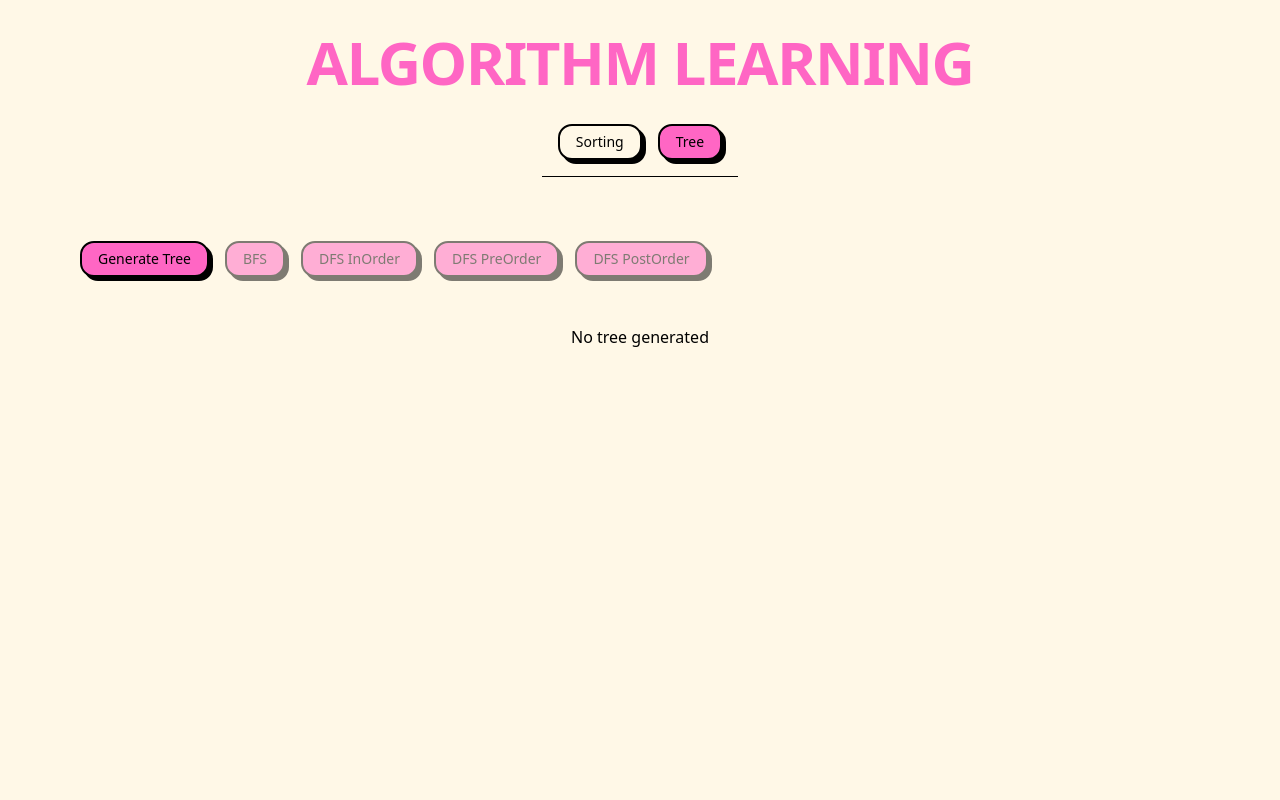
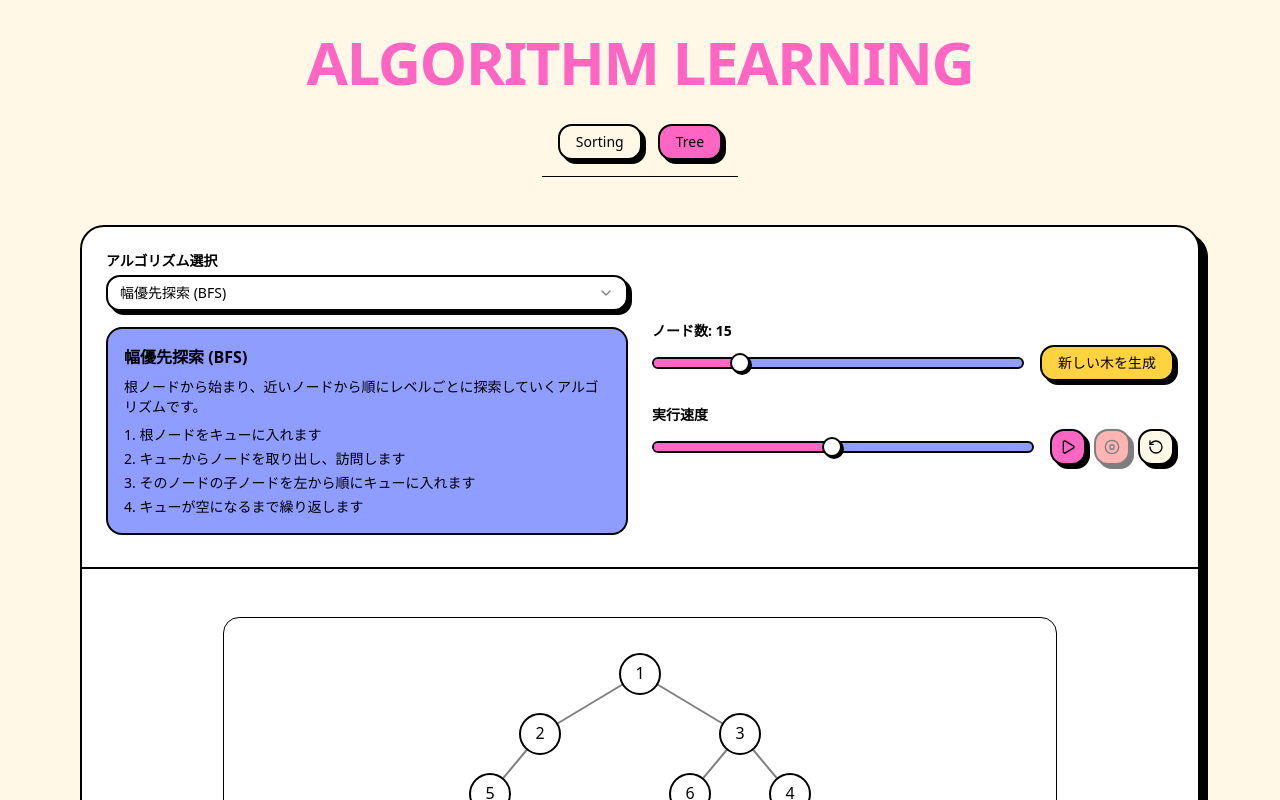
Before and after one commit to ks1590/algorithm-learning-app, a React (Vite) app: page /tree in a window 1280 px wide. Shown: the top 800 px of the page. Built offline with nearby package versions, Linux system fonts and the light colour scheme.

Commit message:
feat: Implement dynamic tree generation, algorithm selection, and animation controls with detailed algorithm descriptions on the TreePage.

```diff
--- a/src/pages/TreePage.tsx
+++ b/src/pages/TreePage.tsx
@@ -1,64 +1,251 @@
 
-import { useState } from 'react';
+import { useState, useEffect, useCallback, useRef } from 'react';
 import { TreeNode } from '@/algorithms/tree/TreeNode';
 import { bfs } from '@/algorithms/tree/bfs';
 import { dfsInOrder, dfsPreOrder, dfsPostOrder } from '@/algorithms/tree/dfs';
 import { Button } from '@/components/ui/button';
 import { TreeVisualizer } from '@/components/TreeVisualizer';
+import { Card, CardHeader, CardContent } from '@/components/ui/card';
+import { Select, SelectContent, SelectItem, SelectTrigger, SelectValue } from '@/components/ui/select';
+import { Slider } from '@/components/ui/slider';
+import { Play, RotateCcw, StopCircle } from 'lucide-react';
+
+const TREE_ALGORITHMS = {
+  'bfs': {
+    name: '幅優先探索 (BFS)',
+    func: bfs,
+    desc: '根ノードから始まり、近いノードから順にレベルごとに探索していくアルゴリズムです。',
+    steps: [
+      '根ノードをキューに入れます',
+      'キューからノードを取り出し、訪問します',
+      'そのノードの子ノードを左から順にキューに入れます',
+      'キューが空になるまで繰り返します'
+    ]
+  },
+  'dfs-inorder': {
+    name: '深さ優先探索 (通りがけ順 / In-Order)',
+    func: dfsInOrder,
+    desc: '左部分木、根、右部分木の順に探索します。二分探索木では、値が昇順に訪問されます。',
+    steps: [
+      '左部分木を再帰的に探索します',
+      '現在のノード（根）を訪問します',
+      '右部分木を再帰的に探索します'
+    ]
+  },
+  'dfs-preorder': {
+    name: '深さ優先探索 (行きがけ順 / Pre-Order)',
+    func: dfsPreOrder,
+    desc: '根、左部分木、右部分木の順に探索します。木のコピーなどに利用されます。',
+    steps: [
+      '現在のノード（根）を訪問します',
+      '左部分木を再帰的に探索します',
+      '右部分木を再帰的に探索します'
+    ]
+  },
+  'dfs-postorder': {
+    name: '深さ優先探索 (帰りがけ順 / Post-Order)',
+    func: dfsPostOrder,
+    desc: '左部分木、右部分木、根の順に探索します。葉から順に処理する場合などに利用されます。',
+    steps: [
+      '左部分木を再帰的に探索します',
+      '右部分木を再帰的に探索します',
+      '現在のノード（根）を訪問します'
+    ]
+  }
+};
+
+type AlgorithmKey = keyof typeof TREE_ALGORITHMS;
 
 export function TreePage() {
     const [root, setRoot] = useState<TreeNode | null>(null);
     const [activeNode, setActiveNode] = useState<TreeNode | null>(null);
     const [visitedNodes, setVisitedNodes] = useState<Set<TreeNode>>(new Set());
     const [isRunning, setIsRunning] = useState(false);
+    const [selectedAlgo, setSelectedAlgo] = useState<AlgorithmKey>('bfs');
+    const [nodeCount, setNodeCount] = useState(15);
+    const [speed, setSpeed] = useState(500);
+    const abortControllerRef = useRef<AbortController | null>(null);
 
-    const generateTree = () => {
-        const rootNode = new TreeNode(1);
-        const left = new TreeNode(2);
-        const right = new TreeNode(3);
-        const leftLeft = new TreeNode(4);
-        const leftRight = new TreeNode(5);
-        const rightRight = new TreeNode(6);
+    const generateRandomTree = useCallback((count: number) => {
+        if (count <= 0) {
+            setRoot(null);
+            return;
+        }
 
-        rootNode.left = left;
-        rootNode.right = right;
-        left.left = leftLeft;
-        left.right = leftRight;
-        right.right = rightRight;
+        const nodes: TreeNode[] = [];
+        for (let i = 1; i <= count; i++) {
+            nodes.push(new TreeNode(i));
+        }
+
+        // Shuffle nodes to make it random insertion
+        // For a more balanced-ish random tree, we can just attach randomly
+        const rootNode = nodes[0];
+        const queue: TreeNode[] = [rootNode];
+        let currentNodeIndex = 1;
+
+        while (currentNodeIndex < nodes.length) {
+            const parent = queue[Math.floor(Math.random() * queue.length)]; // Pick random parent from queue
+
+            // Try to attach left or right
+            if (!parent.left && Math.random() > 0.5) {
+                parent.left = nodes[currentNodeIndex];
+                queue.push(nodes[currentNodeIndex]);
+                currentNodeIndex++;
+            } else if (!parent.right) {
+                 parent.right = nodes[currentNodeIndex];
+                 queue.push(nodes[currentNodeIndex]);
+                 currentNodeIndex++;
+            } else if (!parent.left) { // If right was taken but left is free
+                 parent.left = nodes[currentNodeIndex];
+                 queue.push(nodes[currentNodeIndex]);
+                 currentNodeIndex++;
+            }
+        }
 
         setRoot(rootNode);
         setVisitedNodes(new Set());
         setActiveNode(null);
+        setIsRunning(false);
+    }, []);
+
+    useEffect(() => {
+        generateRandomTree(nodeCount);
+    }, [generateRandomTree, nodeCount]);
+
+    const stopAlgorithm = () => {
+        if (abortControllerRef.current) {
+            abortControllerRef.current.abort();
+            abortControllerRef.current = null;
+        }
+        setIsRunning(false);
+        setActiveNode(null);
     };
 
-    const runAlgorithm = async (algorithm: Generator<TreeNode>) => {
-        if (isRunning) return;
+    const runAlgorithm = async () => {
+        if (isRunning || !root) return;
+
+        stopAlgorithm(); // Ensure previous run is stopped
+        const abortController = new AbortController();
+        abortControllerRef.current = abortController;
+
         setIsRunning(true);
         setVisitedNodes(new Set());
         setActiveNode(null);
 
-        for (const node of algorithm) {
-            setActiveNode(node);
-            setVisitedNodes(prev => new Set(prev).add(node));
-            await new Promise(resolve => setTimeout(resolve, 800));
+        const algorithm = TREE_ALGORITHMS[selectedAlgo].func(root);
+
+        try {
+            for (const node of algorithm) {
+                if (abortController.signal.aborted) break;
+
+                setActiveNode(node);
+                setVisitedNodes(prev => new Set(prev).add(node));
+
+                await new Promise(resolve => setTimeout(resolve, 1000 - speed)); // Speed: higher is faster (less delay)
+            }
+        } catch (e) {
+            console.log("Algorithm stopped");
+        } finally {
+            if (!abortController.signal.aborted) {
+                 setIsRunning(false);
+                 setActiveNode(null);
+            }
         }
-
-        setActiveNode(null);
-        setIsRunning(false);
     };
 
+     const reset = () => {
+        stopAlgorithm();
+        setVisitedNodes(new Set());
+        setActiveNode(null);
+        // Regenerate current tree structure? Or just reset visualization?
+        // Let's just reset vis
+     };
+
+
     return (
-        <div className="container mx-auto p-4">
+        <div className="container mx-auto p-4 space-y-8">
+            <Card className="rounded-2xl shadow-[8px_8px_0_0_#000]">
+                <CardHeader className="border-b-2 border-border pb-6">
+                    <div className="flex flex-col md:flex-row justify-between items-center gap-6">
+                        <div className="flex-1 w-full space-y-4">
+                             <div>
+                                <label className="block text-sm font-bold text-foreground mb-1">アルゴリズム選択</label>
+                                <Select
+                                    value={selectedAlgo}
+                                    onValueChange={(value) => setSelectedAlgo(value as AlgorithmKey)}
+                                >
+                                    <SelectTrigger className="w-full bg-white">
+                                        <SelectValue placeholder="Select Algorithm" />
+                                    </SelectTrigger>
+                                    <SelectContent>
+                                        {Object.entries(TREE_ALGORITHMS).map(([key, { name }]) => (
+                                            <SelectItem key={key} value={key}>{name}</SelectItem>
+                                        ))}
+                                    </SelectContent>
+                                </Select>
+                            </div>
 
-            <div className="flex gap-4 my-4">
-                <Button onClick={generateTree} disabled={isRunning}>Generate Tree</Button>
-                <Button onClick={() => root && runAlgorithm(bfs(root))} disabled={!root || isRunning}>BFS</Button>
-                <Button onClick={() => root && runAlgorithm(dfsInOrder(root))} disabled={!root || isRunning}>DFS InOrder</Button>
-                <Button onClick={() => root && runAlgorithm(dfsPreOrder(root))} disabled={!root || isRunning}>DFS PreOrder</Button>
-                <Button onClick={() => root && runAlgorithm(dfsPostOrder(root))} disabled={!root || isRunning}>DFS PostOrder</Button>
-            </div>
+                            <div className="bg-muted p-4 rounded-lg border-2 border-border">
+                                <h2 className="font-bold text-foreground mb-2">{TREE_ALGORITHMS[selectedAlgo].name}</h2>
+                                <p className="text-sm text-foreground mb-2">{TREE_ALGORITHMS[selectedAlgo].desc}</p>
+                                <ol className="list-decimal list-inside text-sm space-y-1">
+                                    {TREE_ALGORITHMS[selectedAlgo].steps.map((step, idx) => (
+                                        <li key={idx}>{step}</li>
+                                    ))}
+                                </ol>
+                            </div>
+                        </div>
 
-            <TreeVisualizer root={root} activeNode={activeNode} visitedNodes={visitedNodes} />
+                         <div className="flex-1 w-full space-y-6">
+                            <div>
+                                <label className="block text-sm font-bold text-foreground mb-1">ノード数: {nodeCount}</label>
+                                <div className="flex items-center gap-4">
+                                    <Slider
+                                        min={5}
+                                        max={50}
+                                        step={1}
+                                        value={[nodeCount]}
+                                        onValueChange={(vals) => setNodeCount(vals[0])}
+                                        disabled={isRunning}
+                                        className="flex-1"
+                                    />
+                                    <Button onClick={() => generateRandomTree(nodeCount)} variant="secondary" disabled={isRunning}>
+                                        新しい木を生成
+                                    </Button>
+                                </div>
+                            </div>
+
+                            <div>
+                                <label className="block text-sm font-bold text-foreground mb-1">実行速度</label>
+                                <div className="flex items-center gap-4">
+                                    <Slider
+                                        min={100}
+                                        max={950}
+                                        step={50}
+                                        value={[speed]}
+                                        onValueChange={(vals) => setSpeed(vals[0])}
+                                        className="flex-1"
+                                    />
+                                     <div className="flex gap-2 justify-center">
+                                        <Button onClick={runAlgorithm} disabled={isRunning || !root} size="icon" className="">
+                                            <Play className="h-4 w-4" />
+                                        </Button>
+                                        <Button onClick={stopAlgorithm} disabled={!isRunning} variant="destructive" size="icon">
+                                            <StopCircle className="h-4 w-4" />
+                                        </Button>
+                                        <Button onClick={reset} variant="outline" size="icon">
+                                            <RotateCcw className="h-4 w-4" />
+                                        </Button>
+                                    </div>
+                                </div>
+                            </div>
+                        </div>
+                    </div>
+                </CardHeader>
+                <CardContent className="pt-6 min-h-[500px] flex items-center justify-center bg-cream">
+                    <TreeVisualizer root={root} activeNode={activeNode} visitedNodes={visitedNodes} />
+                </CardContent>
+            </Card>
         </div>
     );
 }
```
